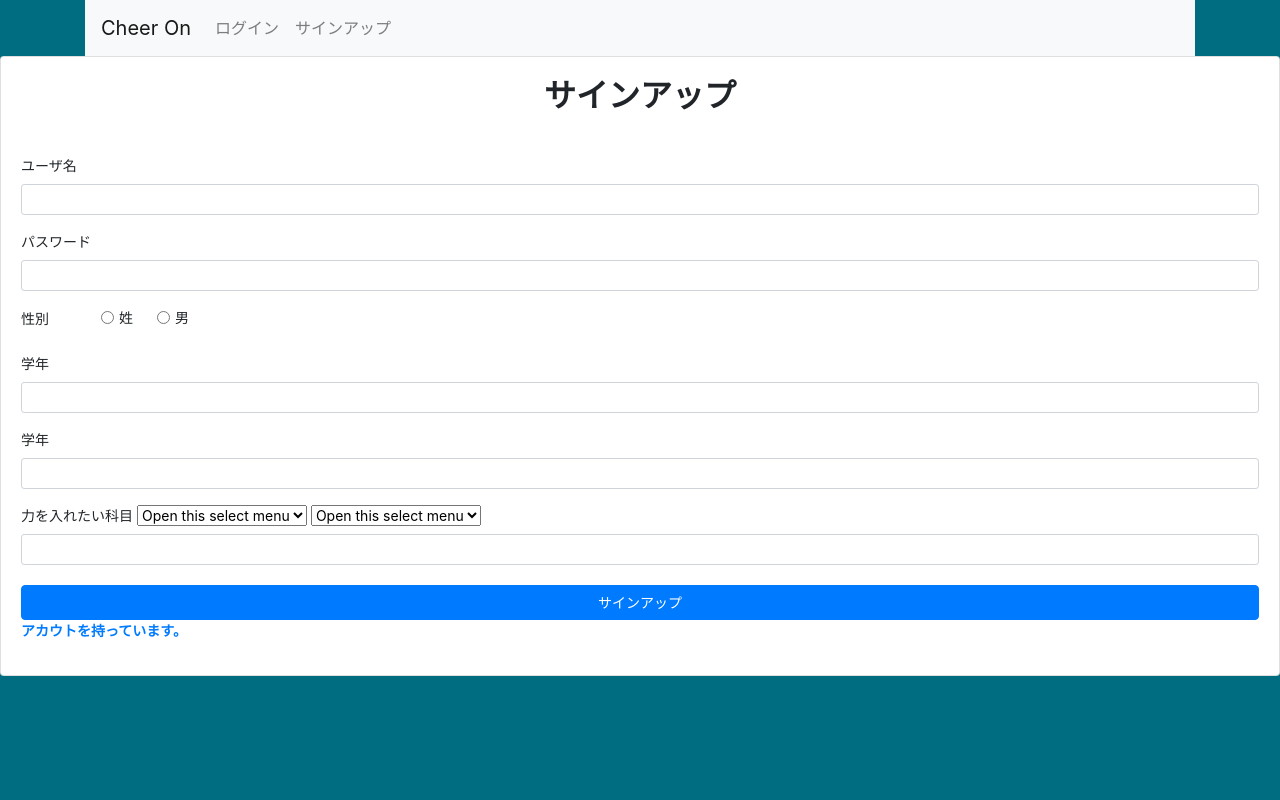
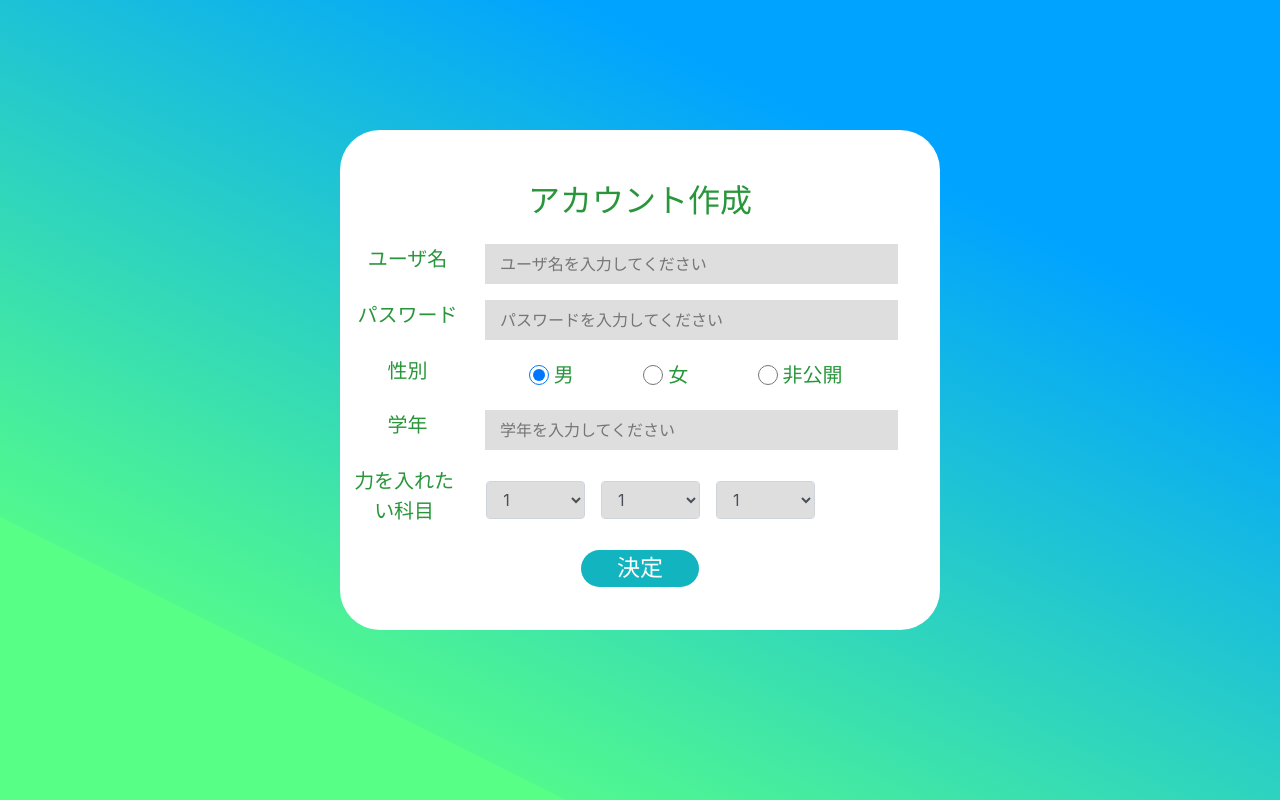
Before and after one commit to nxNghia/gPBL_blog, a Flask app: page /user/create in a window 1280 px wide. Run offline with Flask 2, Linux system fonts and the light colour scheme; some libraries are stand-ins or nearby versions.

Commit message:
Update layout sign up page

```diff
--- /dev/null
+++ b/blog/static/css/sign-up.css
@@ -0,0 +1,46 @@
+.sign-up {
+    background: linear-gradient(206.62deg, #00A3FF 24.29%, #4BF297 75.65%, #51F88F 80.33%, #57FF86 80.34%), linear-gradient(180deg, #00A3FF 0%, #00A3FF 100%);
+}
+
+.body {
+    padding: 5px;
+    width: 600px;
+    height: 500px;
+    left: 255px;
+    top: 136px;
+    color: #29963B;
+    background: #FFFFFF;
+    border-radius: 40px;
+    margin: auto;
+    margin-top: 130px;
+
+}
+
+.title {
+    padding-top: 25px;
+}
+.btn {
+    background: #12B5BF;
+    border-radius: 20px;
+    color: #FFFFFF;
+    font-weight: 400;
+    font-size: 23px;
+    padding: 0 35px;
+    align-items: center;
+}
+
+input, select {
+    background-color: #DEDEDE !important;
+    border: none;
+    height: 40px;
+}
+
+input[type="radio"] {
+    height: 20px;
+    width: 20px;
+}
+
+label, legend {
+    font-size: 20px;
+    font-weight: 400;
+}
--- a/blog/templates/signin.html
+++ b/blog/templates/signin.html
@@ -1,67 +1,80 @@
-{% extends "layout.html" %}
-
-{% block css%}
-<link rel="stylesheet" href="{{ url_for('static', filename='css/login.css') }}">
-{% endblock %}
-
-{% block body%}
-<div class="global-container">
-	<div class="card login-form">
-        <div class="card-body">
-            <h2 class="card-title text-center font-weight-bold">サインアップ</h3>
-            <div class="card-text">
-                <form action="/login" method=post autocomplete="off">
-                    <div class="form-group">
-                        <label for="exampleInputEmail1">ユーザ名</label>
-                        <input type="text" name="username" class="form-control form-control-sm" id="exampleInputEmail1" aria-describedby="emailHelp">
+<html>
+<head>
+    <meta charset="UTF-8">
+    <meta http-equiv="X-UA-Compatible" content="ie=edge">
+    <meta name="viewport" content="width=device-width, initial-scale=1.0">
+    <meta name="description" content="一生に頑張ろう">
+    <title>頑張ろう</title>
+    <link rel="stylesheet" href="https://maxcdn.bootstrapcdn.com/bootstrap/4.0.0/css/bootstrap.min.css">
+    <link rel="stylesheet" href="{{ url_for('static', filename='css/sign-up.css') }}">
+</head>
+<body class="sign-up text-center">
+<section class="body align-content-center text-center">
+    <div class="title mb-4">
+        <h2>アカウント作成</h2>
+    </div>
+    <form class="form-signup text-center align-content-center mt-3">
+        <div class="form-group d-flex row">
+            <label class="col-3" for="username">ユーザ名</label>
+            <input class="col-8" type="text" name="username" class="form-control" id="username" aria-describedby="emailHelp" placeholder="ユーザ名を入力してください">
+        </div>
+        <div class="form-group row d-flex">
+            <label class="col-3" for="exampleInputPassword1">パスワード</label>
+            <input class="col-8" name="password" type="password" class="form-control" id="exampleInputPassword1" placeholder="パスワードを入力してください">
+        </div>
+        <fieldset class="form-group">
+            <div class="row d-flex">
+                <legend class="col-3">性別</legend>
+                <div class="col-8 d-flex justify-content-around">
+                    <div class="form-check form-check-inline">
+                        <input name="sex" class="form-check-input" type="radio" id="gridRadios1" value="0" checked>
+                        <label class="form-check-label" for="gridRadios1">男</label>
                     </div>
-                    <div class="form-group">
-                        <label for="exampleInputPassword1">パスワード</label>
-                        <input type="password" name="password" class="form-control form-control-sm" id="exampleInputPassword1">
+                    <div class="form-check form-check-inline">
+                        <input class="form-check-input" type="radio" name="sex" id="gridRadios2" value="1">
+                        <label class="form-check-label" for="gridRadios2">女</label>
                     </div>
-                    <div class="form-group">
-                            <label for="sex">性別</label>
-                        <div class="form-check form-check-inline ml-5">
-                            <input class="form-check-input" type="radio" name="sex" id="inlineRadio1" value="0">
-                            <label class="form-check-label" for="inlineRadio1">姓</label>
-                          </div>
-                        <div class="form-check form-check-inline ml-2">
-                            <input class="form-check-input" type="radio" name="sex" id="inlineRadio2" value="1">
-                            <label class="form-check-label" for="inlineRadio2">男</label>
-                        </div>
+                    <div class="form-check form-check-inline">
+                        <input class="form-check-input" type="radio" name="sex" id="gridRadios3" value="">
+                        <label class="form-check-label" for="gridRadios3">非公開</label>
                     </div>
-                    <div class="form-group">
-                        <label for="exampleInputPassword1">学年</label>
-                        <input type="text" name="school_year" class="form-control form-control-sm" id="exampleInputPassword1">
-                    </div>
-                    <div class="form-group">
-                        <label for="exampleInputPassword1">学年</label>
-                        <input type="text" name="school_year" class="form-control form-control-sm" id="exampleInputPassword1">
-                    </div>
-                    <div class="form-group">
-                        <label for="exampleInputPassword1">力を入れたい科目</label>
-                        <select class="form-select" aria-label="Default select example">
-                            <option selected>Open this select menu</option>
-                            <option value="1">One</option>
-                            <option value="2">Two</option>
-                            <option value="3">Three</option>
-                          </select>
-                          <select class="form-select" aria-label="Default select example">
-                            <option selected>Open this select menu</option>
-                            <option value="1">One</option>
-                            <option value="2">Two</option>
-                            <option value="3">Three</option>
-                          </select>
-                        <input type="text" name="school_year" class="form-control form-control-sm" id="exampleInputPassword1">
-                    </div>
-                    <button type="submit" class="btn btn-primary btn-block">サインアップ</button>
-                    <div class="sign-up">
-                        <a href="{{ url_for('login') }}"><b>アカウトを持っています。</b></a>
-                    </div>
-                </form>
+                </div>
             </div>
+        </fieldset>
+        <div class="form-group d-flex row">
+            <label class="col-3" for="username">学年</label>
+            <input class="col-8" type="text" name="school_year" class="form-control" id="school_year" placeholder="学年を入力してください">
         </div>
-    </div>
-</div>
-
-{% endblock %}
+        <div class="form-group d-flex row form-check-inline">
+            <label class="col-3" for="tag">力を入れたい科目</label>
+            <select class="form-control col-2 mr-3 ml-2" id="exampleFormControlSelect1">
+                <option>1</option>
+                <option>2</option>
+                <option>3</option>
+                <option>4</option>
+                <option>5</option>
+            </select>
+            <select class="form-control col-2 mr-3" id="exampleFormControlSelect1">
+                <option>1</option>
+                <option>2</option>
+                <option>3</option>
+                <option>4</option>
+                <option>5</option>
+            </select>
+            <select class="form-control col-2" id="exampleFormControlSelect1">
+                <option>1</option>
+                <option>2</option>
+                <option>3</option>
+                <option>4</option>
+                <option>5</option>
+              </select>
+        </div>
+        <button type="submit" class="btn">決定</button>
+    </form>
+</section>
+<script src="https://code.jquery.com/jquery-3.2.1.slim.min.js"></script>
+<script src="https://cdnjs.cloudflare.com/ajax/libs/popper.js/1.12.9/umd/popper.min.js"></script>
+<script src="https://maxcdn.bootstrapcdn.com/bootstrap/4.0.0/js/bootstrap.min.js"></script>
+<script src="https://ajax.googleapis.com/ajax/libs/jquery/3.6.0/jquery.min.js"></script>
+</body>
+</html>
```
